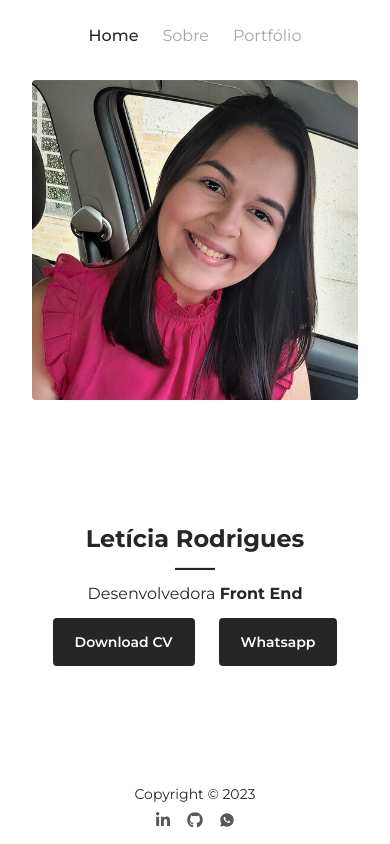
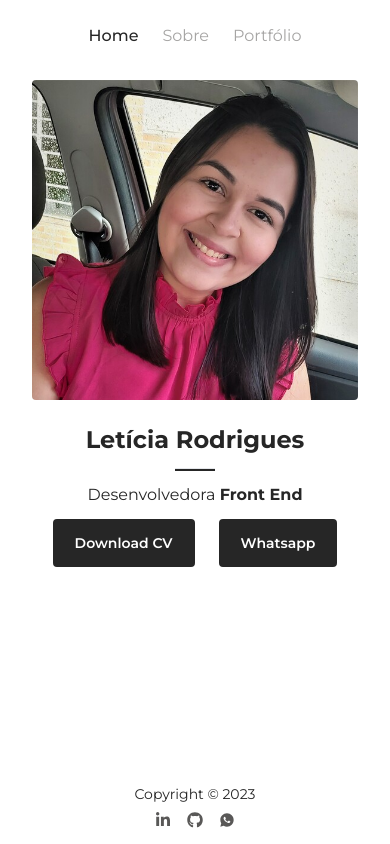
Before and after one commit to leticyaalbuquerque/leticyaalbuquerque.github.io, a React (Vite) app: page / in a window 390 px wide. Built offline with nearby package versions, Linux system fonts and the light colour scheme.

Commit message:
ajustes no flex do home

```diff
--- a/src/components/Home.jsx
+++ b/src/components/Home.jsx
@@ -6,7 +6,7 @@ export default function Home() {
             <div className="h-[400px] md:h-screen md:w-2/5 pt-20 md:pt-24 md:pb-14">
                 <img src="profile.jpg" alt="Imagem Letícia" className="h-full w-full rounded overflow-hidden object-cover object-top" />
             </div>
-            <div className="flex flex-col items-center md:items-start justify-center h-screen md:pt-24 pb-14 gap-3 md:gap-6">
+            <div className="flex flex-col items-center md:items-start justify-start md:justify-center h-screen md:pt-24 pb-14 gap-3 md:gap-6">
                 <h1 className="font-montserrat font-bold text-2xl lg:text-5xl text-center lg:text-start text-cinza-escuro">Letícia Rodrigues</h1>
                 <hr className="bg-cinza-escuro h-[3px] lg:h-1 w-10 lg:w-16" />
                 <p className="font-montserrat font-normal text-center lg:text-start text-base lg:text-2xl text-cinza-escuro">Desenvolvedora <span className="font-bold">Front End</span></p>
```
